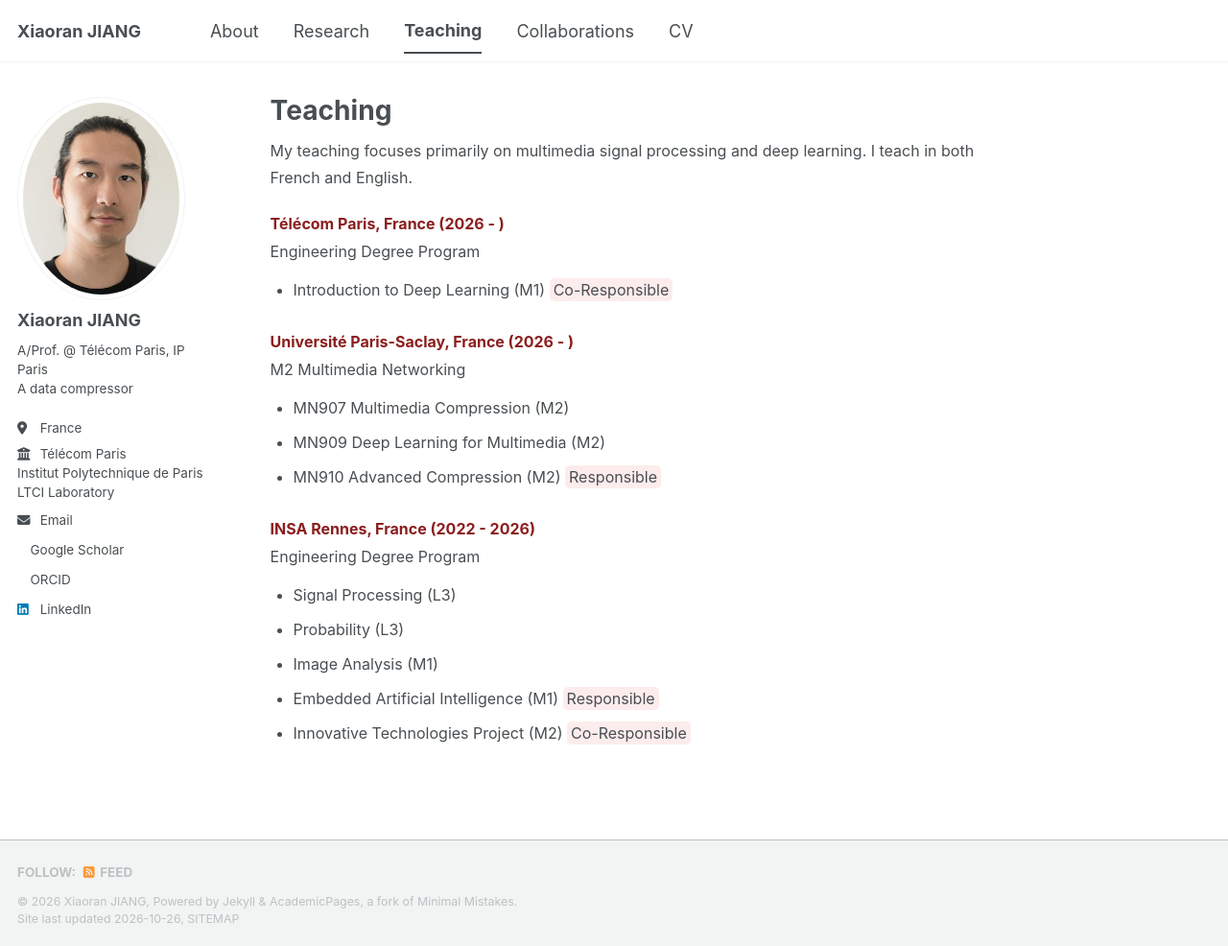
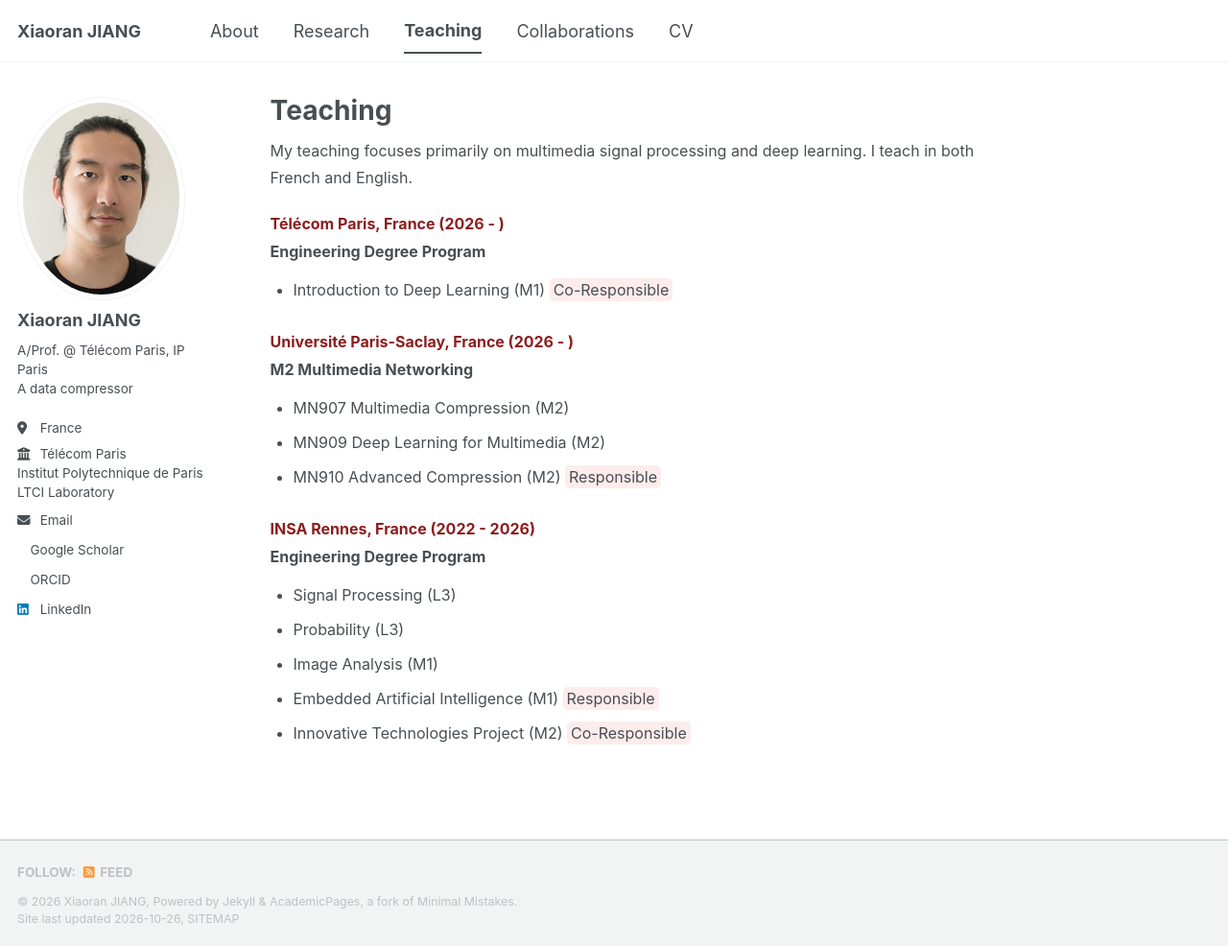
Before and after one commit to xiaoranjiang/xiaoranjiang.github.io, a Jekyll site: the page built from _pages/teaching.md, in a window 1280 px wide and 986 px high. Shown: the whole window at 96% size. Built offline with Jekyll 4.4.1, drawn with Linux system fonts in a browser that asks for light colours; a style sheet for code colours, icons or effects is not loaded.

Commit message:
Update teaching.md

```diff
--- a/_pages/teaching.md
+++ b/_pages/teaching.md
@@ -7,7 +7,7 @@ author_profile: true
 My teaching focuses primarily on multimedia signal processing and deep learning. I teach in both French and English.
 
 ### <span style="color:#8B1E1E;">Télécom Paris, France (2026 - )</span>
-<p style="line-height: 1.1; margin-bottom: 2px;">Engineering Degree Program</p>
+<p style="line-height: 1.1; margin-bottom: 2px;"><b>Engineering Degree Program</b></p>
 - Introduction to Deep Learning (M1)
 <span style="background-color: #FDECEC; padding: 2px 4px; border-radius: 5px;">
   Co-Responsible
@@ -15,7 +15,7 @@ My teaching focuses primarily on multimedia signal processing and deep learning.
 <p style="margin-bottom: 30px;"></p>
 
 ### <span style="color:#8B1E1E;">Université Paris-Saclay, France (2026 - )</span>
-<p style="line-height: 1.1; margin-bottom: 2px;">M2 Multimedia Networking</p>
+<p style="line-height: 1.1; margin-bottom: 2px;"><b>M2 Multimedia Networking</b></p>
 - MN907 Multimedia Compression (M2)
 - MN909 Deep Learning for Multimedia (M2)
 - MN910 Advanced Compression (M2)
@@ -25,7 +25,7 @@ My teaching focuses primarily on multimedia signal processing and deep learning.
 <p style="margin-bottom: 30px;"></p>
 
 ### <span style="color:#8B1E1E;">INSA Rennes, France (2022 - 2026)</span>
-<p style="line-height: 1.1; margin-bottom: 2px;">Engineering Degree Program</p>
+<p style="line-height: 1.1; margin-bottom: 2px;"><b>Engineering Degree Program</b></p>
 - Signal Processing (L3)
 - Probability (L3)
 - Image Analysis (M1)
```
